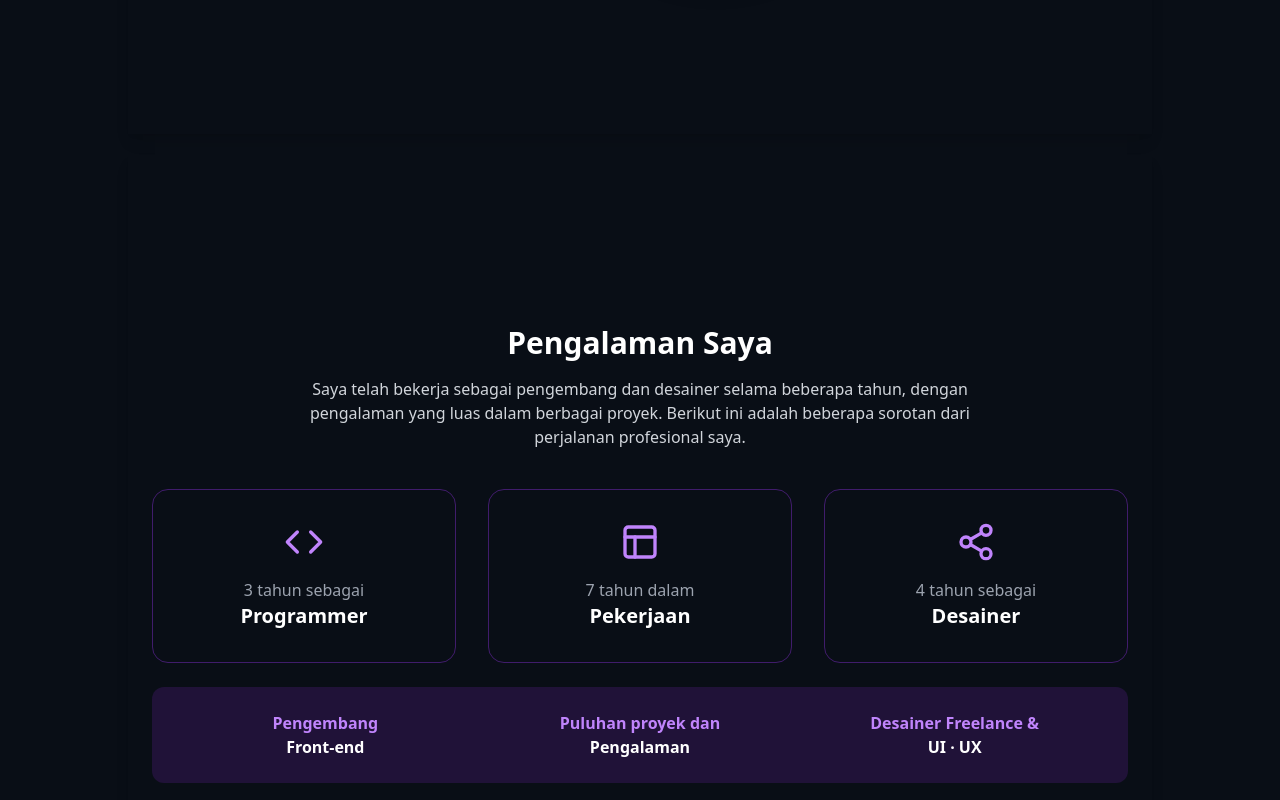
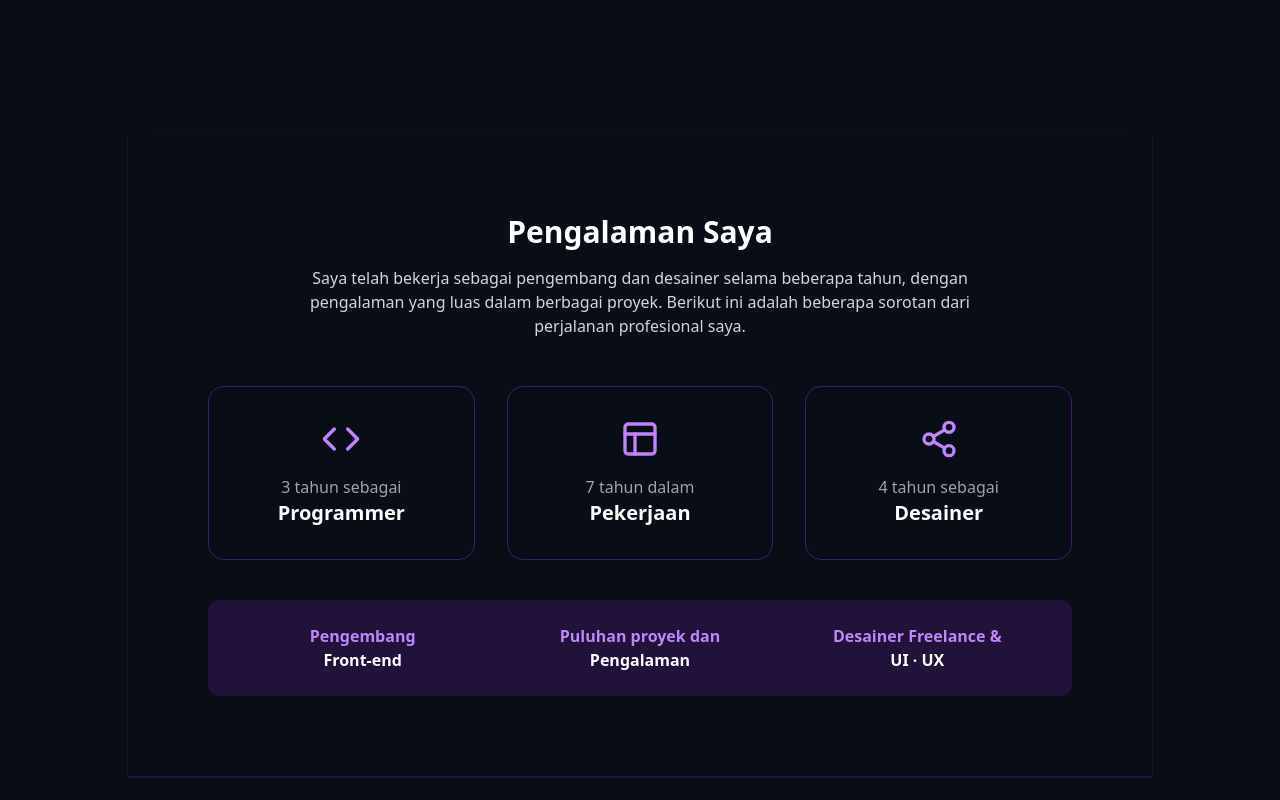
Before and after one commit to hdibudihardoyo/SlicingPortfolioFigma, a React (Vite) app: page / in a window 1280 px wide. Shown: the part 600-1400 px from the top of the page. Built offline with nearby package versions, Linux system fonts and the light colour scheme.

Commit message:
refactor : refactor Experience componen

```diff
--- a/src/components/Experience.jsx
+++ b/src/components/Experience.jsx
@@ -4,21 +4,26 @@ import { experienceCards, experienceBar } from "../constants/index.js";
 
 const Experience = () => {
   return (
-    <section id="experience" className="mt-5 shadow-lg">
-          <div className="flex flex-col items-center justify-center min-h-screen px-6">
+    <section
+      id="experience"
+      className="shadow-sm shadow-purple-600/40 px-6 md:px-20 py-20"
+    >
+      <div className="flex flex-col items-center justify-center">
         <div className="w-full max-w-5xl">
           {/* Pengantar */}
-        <div className="mb-10">
-          <h2 className="text-3xl font-bold text-center mb-4">Pengalaman Saya</h2>
-          <p className="text-gray-300 text-center max-w-2xl mx-auto">
-            Saya telah bekerja sebagai pengembang dan desainer selama beberapa tahun,
-            dengan pengalaman yang luas dalam berbagai proyek. Berikut ini adalah
-            beberapa sorotan dari perjalanan profesional saya.
+          <div className="mb-12 text-center">
+            <h2 className="text-3xl font-bold mb-4 text-white">
+              Pengalaman Saya
+            </h2>
+            <p className="text-gray-300 max-w-2xl mx-auto">
+              Saya telah bekerja sebagai pengembang dan desainer selama beberapa
+              tahun, dengan pengalaman yang luas dalam berbagai proyek. Berikut
+              ini adalah beberapa sorotan dari perjalanan profesional saya.
             </p>
           </div>
 
           {/* Cards dari data */}
-        <div className="grid grid-cols-1 md:grid-cols-3 gap-8 mb-6 text-center">
+          <div className="grid grid-cols-1 md:grid-cols-3 gap-8 mb-10">
             {experienceCards.map((card, i) => (
               <ExperienceCard
                 key={i}
@@ -34,16 +39,13 @@ const Experience = () => {
             {experienceBar.map((item, i) => (
               <p key={i} className="text-purple-400 font-semibold">
                 {item.text} <br />
-              <span className="text-white">
-                {item.highlight}
-              </span>
+                <span className="text-white">{item.highlight}</span>
               </p>
             ))}
           </div>
         </div>
       </div>
     </section>
-
   );
 };
 
```
Lines whose indentation alone changed are shown as unchanged.
